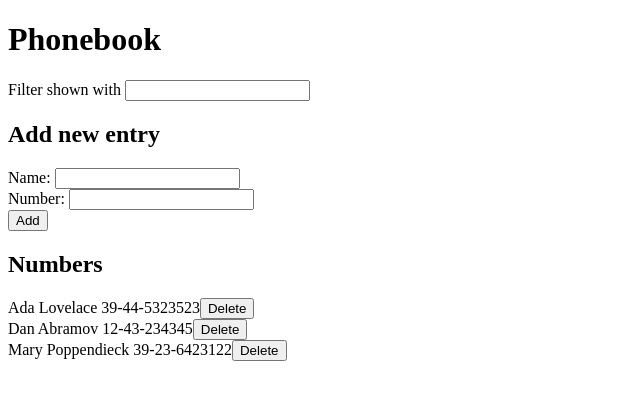
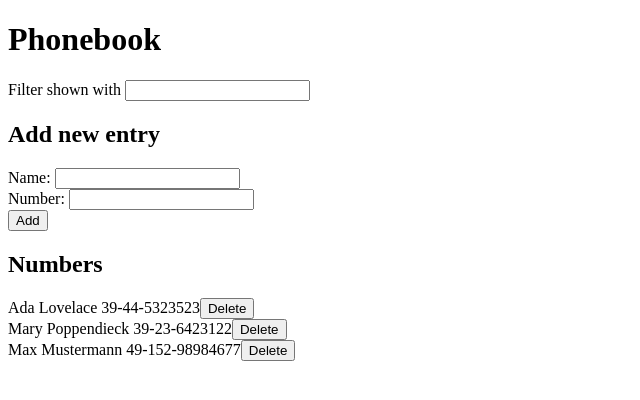
Before and after one commit to silkehof/fullstackopen, a React (Create React App) app in the folder part2/phonebook/: page / in a window 1280 px wide. Shown: the top 400 px of the page, without its empty margins (0-640 px from the left). Built offline with nearby package versions, Linux system fonts and the light colour scheme; data requests are answered from the project's data file.

Commit message:
Add solution for exercise 2_18

```diff
--- a/part2/phonebook/db.json
+++ b/part2/phonebook/db.json
@@ -6,14 +6,14 @@
       "id": 2
     },
     {
-      "name": "Dan Abramov",
-      "number": "12-43-234345",
-      "id": 3
-    },
-    {
       "name": "Mary Poppendieck",
       "number": "39-23-6423122",
       "id": 4
+    },
+    {
+      "name": "Max Mustermann",
+      "number": "49-152-98984677",
+      "id": 5
     }
   ]
 }
--- a/part2/phonebook/src/App.js
+++ b/part2/phonebook/src/App.js
@@ -28,7 +28,7 @@ const App = () => {
 
     for (let i = 0; i < persons.length; i++) {
       if (persons[i].name.toUpperCase() === personObject.name.toUpperCase()) {
-        window.alert(`${newName} is already added to phonebook!`)
+        updatePerson(persons[i].id)
         return
       }
     }
@@ -40,6 +40,29 @@ const App = () => {
         setNewName('')
         setNewNumber('')
       })
+  }
+
+  const updatePerson = id => { //old entry's id!
+    const person = persons.find(p => p.id === id)
+    const changedPerson = { ...person, number: newNumber }
+
+    if (window.confirm(`Do you want to update the contact ${person.name} with a new number?`)) {
+      PersonsService
+        .update(id, changedPerson)
+        .then(returnedPerson => {
+          setPersons(persons.map(person => person.id !== id ? person : returnedPerson))
+          setNewName('')
+          setNewNumber('')
+        })
+        .catch(error => {
+          alert(
+            `The contact ${person.name} has already been deleted from the phonebook.`
+          )
+          setPersons(persons.filter(p => p.id !== id))
+          setNewName('')
+          setNewNumber('')
+        })
+    }
   }
 
   const removePerson = id => {
```
Also changed, not shown: 1 other file (tests, documents, lock files or other folders).
